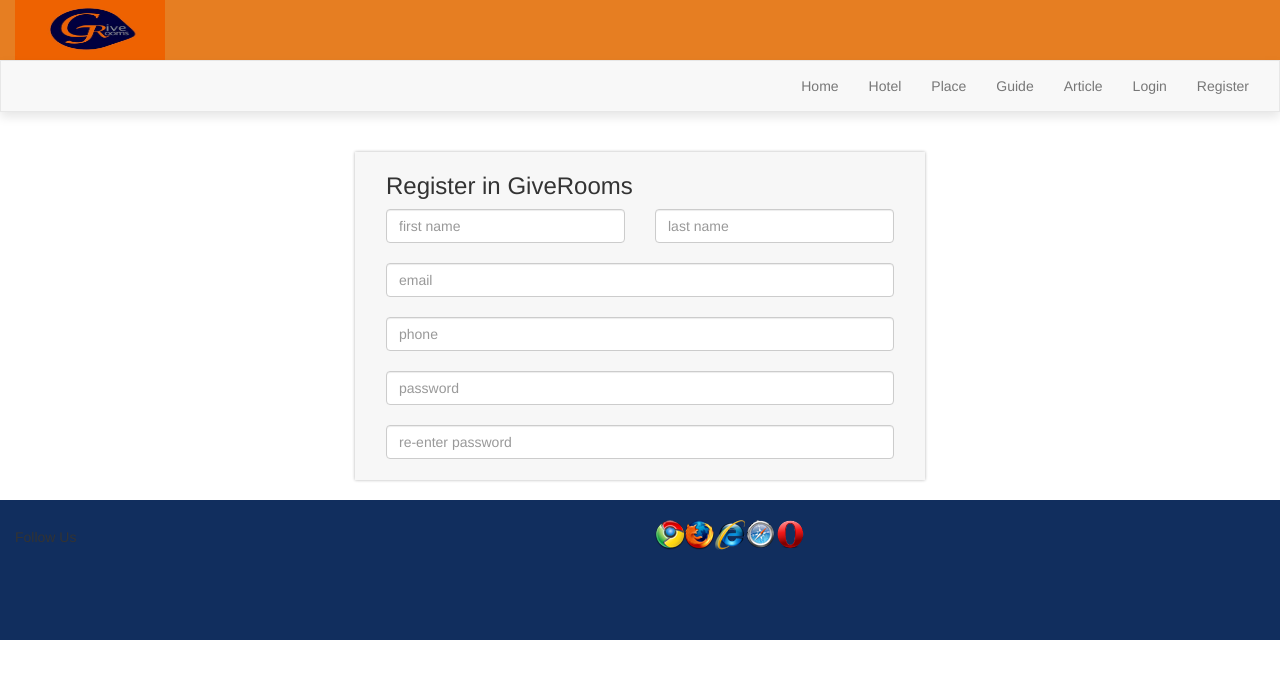
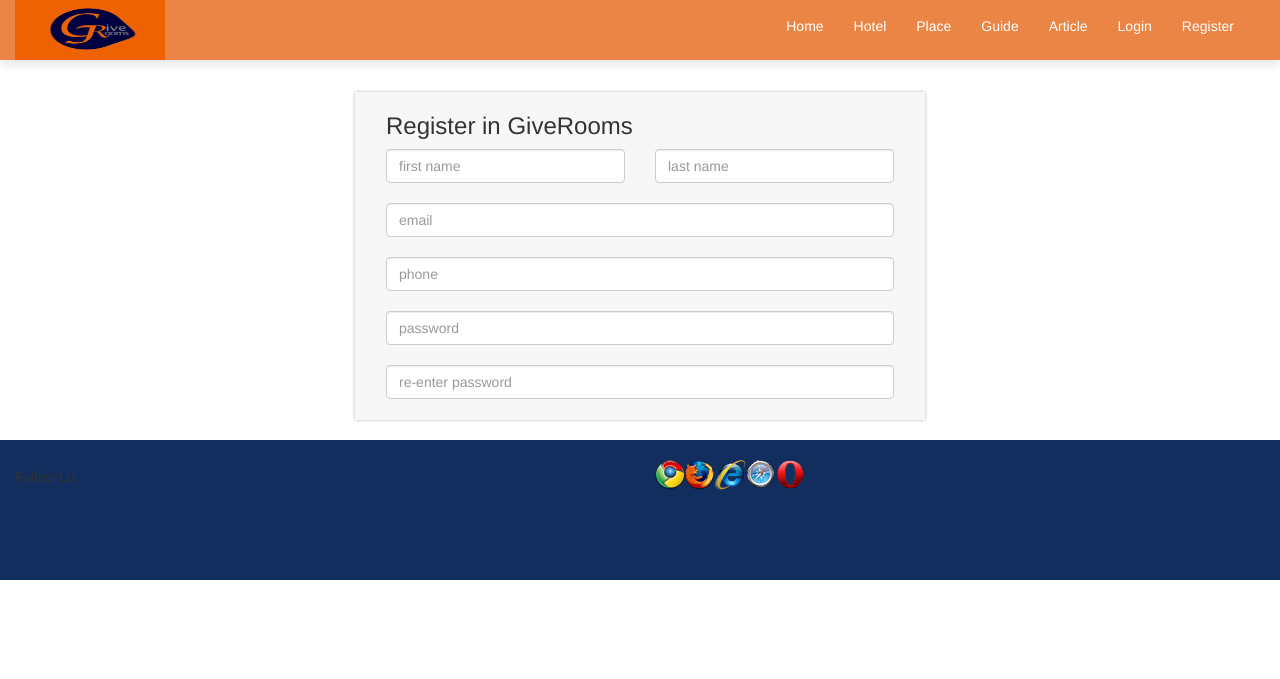
Before and after one commit to giverooms/giverooms, a CodeIgniter app: page /giverooms/register in a window 1280 px wide. Shown: the top 679 px of the page. Run offline with CodeIgniter, Linux system fonts and the light colour scheme; some libraries are stand-ins or nearby versions.

Commit message:
some file delete

```diff
--- a/application/views/templates/header.php
+++ b/application/views/templates/header.php
@@ -6,8 +6,8 @@
       <link rel="stylesheet" href="<?php echo base_url(); ?>css/bootstrap.min.css">
       <meta name="viewport" content="width=device-width, initial-scale=1">
       <link rel="stylesheet" href="<?php echo base_url(); ?>css/bootstrap.min.css">
-      <script src="js/jquery.min.js"></script>
-      <script src="js/bootstrap.min.js"></script>
+      <script src="<?php echo base_url(); ?>js/jquery.min.js"></script>
+      <script src="<?php echo base_url(); ?>js/bootstrap.min.js"></script>
       <link rel="stylesheet" type="text/css" href="<?php echo base_url(); ?>css/index.css">
       <script type="text/javascript" src="<?php echo base_url(); ?>js/jquery.flexisel.js"></script>
       <link rel="stylesheet" type="text/css" href="<?php echo base_url(); ?>css/slide_item.css">
@@ -47,14 +47,13 @@
 <div class="container-fluid">
 <!--************* Head **********************-->
   <header class="row">
-    <div class="col-md-12">
+    <div class="col-md-2">
       <img src="<?php echo base_url(); ?>images/giverooms.jpg" width="150px" height="60px">
     </div>
-  </header>
 
 <!--************* NAV **********************-->
-  <div class="row">
-    <nav class="navbar navbar-default" style="border-radius:0px;">
+    <div class="col-md-10">
+      <nav class="navbar" style="border-radius:0px;" id="nav">
           <div class="container-fluid">
             <div class="navbar-header">
               <button type="button" class="navbar-toggle collapsed" data-toggle="collapse" data-target="#navbar" aria-expanded="false" aria-controls="navbar">
@@ -79,3 +78,4 @@
           </div><!--/.container-fluid -->
        </nav>
     </div>
+  </header>
--- a/css/index.css
+++ b/css/index.css
@@ -17,16 +17,23 @@ body{
 }
 header{
 	height: 60px;
-	background-color: #e67e22;
+	background-color: rgba(229, 103, 23, 0.8);
+	opacity: 1;
+	box-shadow: rgba(0,0,0,0.1) 0px 5px 10px 0px;
 }
 #header_text{
 	font-size: 36px;
 }
 nav	{
-	background-color: white;
-	color: #e67e22;
-	box-shadow: rgba(0,0,0,0.1) 0px 5px 10px 0px;
+	/*background: #e67e22;*/
+	background: none;
+	/*color: #e67e22;*/
+	/*box-shadow: rgba(0,0,0,0.1) 0px 5px 10px 0px;*/
 	margin: 0;
+	color: white;
+}
+nav a{
+	color: white;
 }
 
 /*#search-container-wrap img{
@@ -41,14 +48,13 @@ nav	{
 #search-container{
 	background-color: rgba(255,255,255,0.5);
 	box-shadow: rgba(0,0,0,0.1) 1px 10px 10px 1px;
-
+	margin-top: 100px;
 }
 
-video{
-	margin: 15px 0 15px 0;
-	padding: 0;
+#top_hotel{
+	margin-top: 50px;
+	margin-bottom: 50px;
 }
-
 #search-box{
 	padding: 20px 0 0 0;
 }
@@ -60,12 +66,14 @@ video{
 }
 
 #search-by-region{
-	background-color: #e67e22;
+	/*background-color: #e67e22;*/
+	background-color: rgba(44, 62, 80,0.5);
 	color: white;
 	min-height: 45px;
 	text-align: center;
 	padding: 13px 0 0 0;
 	font-weight: bold;
+
 }
 
 #search-container #search-by-region a{
@@ -81,8 +89,8 @@ video{
 	color: white;
 }
 #slide-header{
-	/*background-color: rgba(44, 62, 80,1.0);*/
-	background: #f7f7f7;
+	background-color: rgba(44, 62, 80,0.2);
+	/*background: #f7f7f7;*/
 	color: #112e5e;
 	text-align: center;
 	padding: 0 0 10px 0;
@@ -91,7 +99,7 @@ video{
 }
 #slide{
 	background-color: white;
-	border-bottom: 2px solid #112e5e;
+	/*border-bottom: 2px solid #112e5e;*/
 	padding-bottom: 40px;
 }
 
@@ -112,8 +120,9 @@ div.body-parts{
 	margin: 0;
 	padding: 0;
 	text-align: center;
-	background-color: rgba(230, 126, 34,0.8);
-	color: white;
+	/*background-color: rgba(230, 126, 34,0.8);*/
+	background-color: rgba(0, 0, 0, 0.1);
+	color: #333;
 }
 
 #body-info-holder{
@@ -141,9 +150,10 @@ div.body-parts{
 }
 #text_region{
 	/*background-color: rgba(44, 62, 80,1.0);*/
-	background-color: #f7f7f7;
+	background-color: rgba(44, 62, 80,0.2);
 	color: #112e5e;
 	text-align: center;
+	padding-top: 0px;
 }
 /*******************/
 
```
Also changed, not shown: application/views/home.php (+14 -8 lines).
